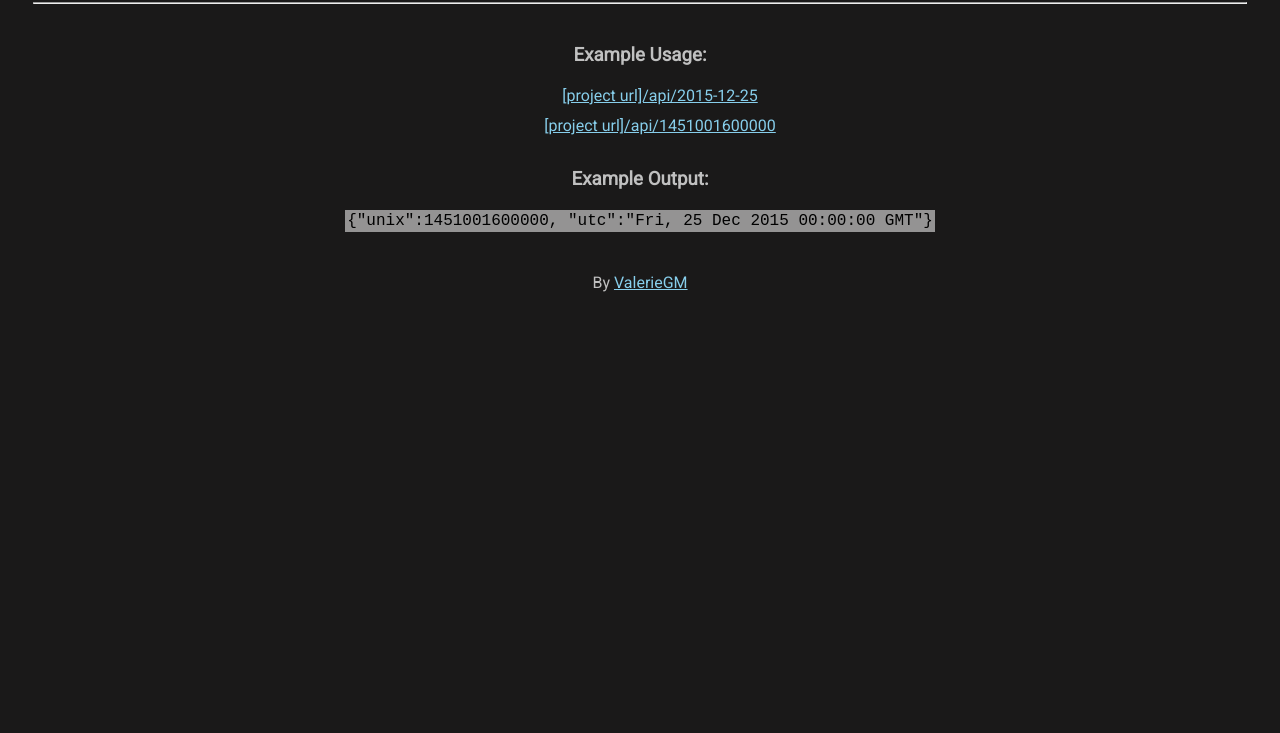
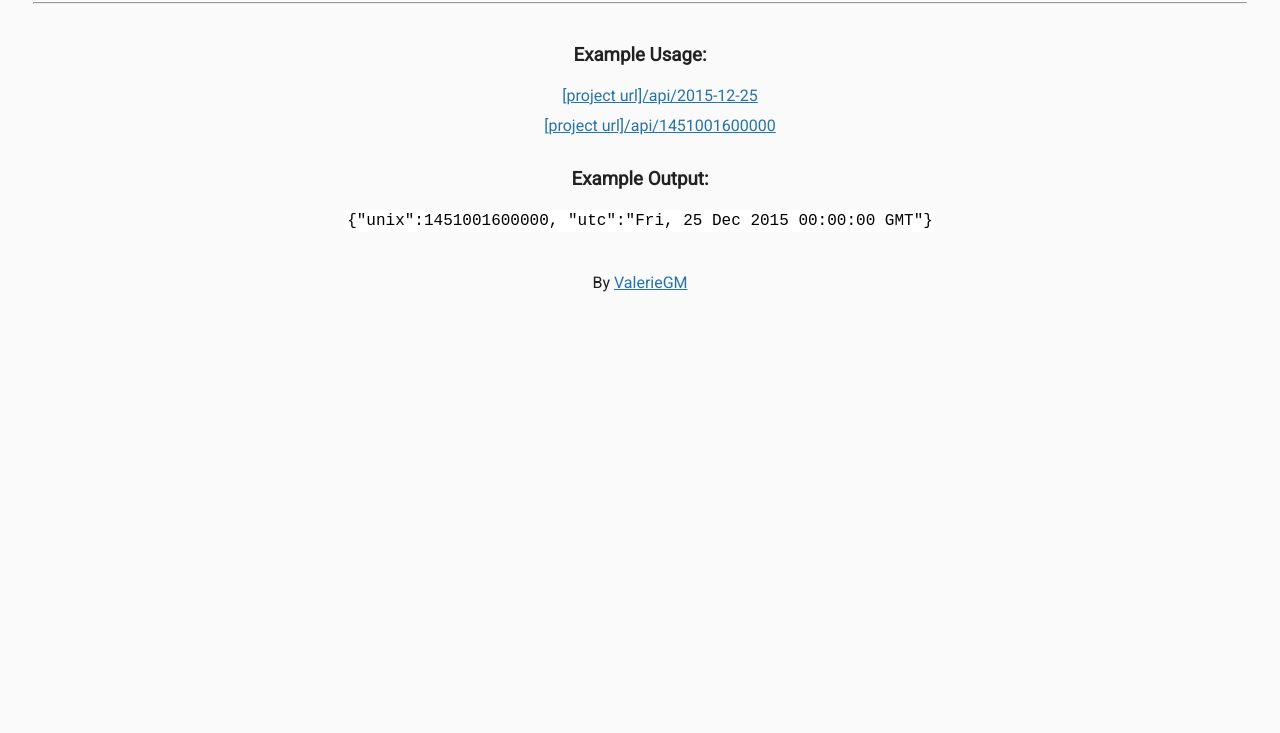
Before and after one commit to ValerieGM/Timestamp-Microservice, a website: page views/index.html in a window 1280 px wide. Shown: the part 67-800 px from the top of the page. Drawn offline with Linux system fonts and the light colour scheme; files that its build step writes are made by us from their sources.

Commit message:
Update style.css

```diff
--- a/public/style.css
+++ b/public/style.css
@@ -3,8 +3,8 @@
 body {
 	font-family: 'Roboto', sans-serif;
 	font-size: 16px;
-    color: silver;
-    background-color: rgb(26, 25, 25);
+	color: #222;
+	background-color: #FaFaFa;
 	text-align: center;
 	line-height: 1.4em;
 }
@@ -16,6 +16,10 @@ body {
 
 h3 {
   margin-top: 30px;
+}
+
+h2 {
+	color: grey;
 }
 
 hr {
@@ -30,7 +34,7 @@ code {
   font-family: monospace;
   padding: 2px;
   color: black;
-    background-color: rgb(148, 147, 147);
+  background-color: #fff;
 }
 
 ul {
@@ -42,5 +46,5 @@ li {
 }
 
 a {
-    color: skyblue;
+	color: #2574A9;
 }
```
Lines whose indentation alone changed are shown as unchanged.
